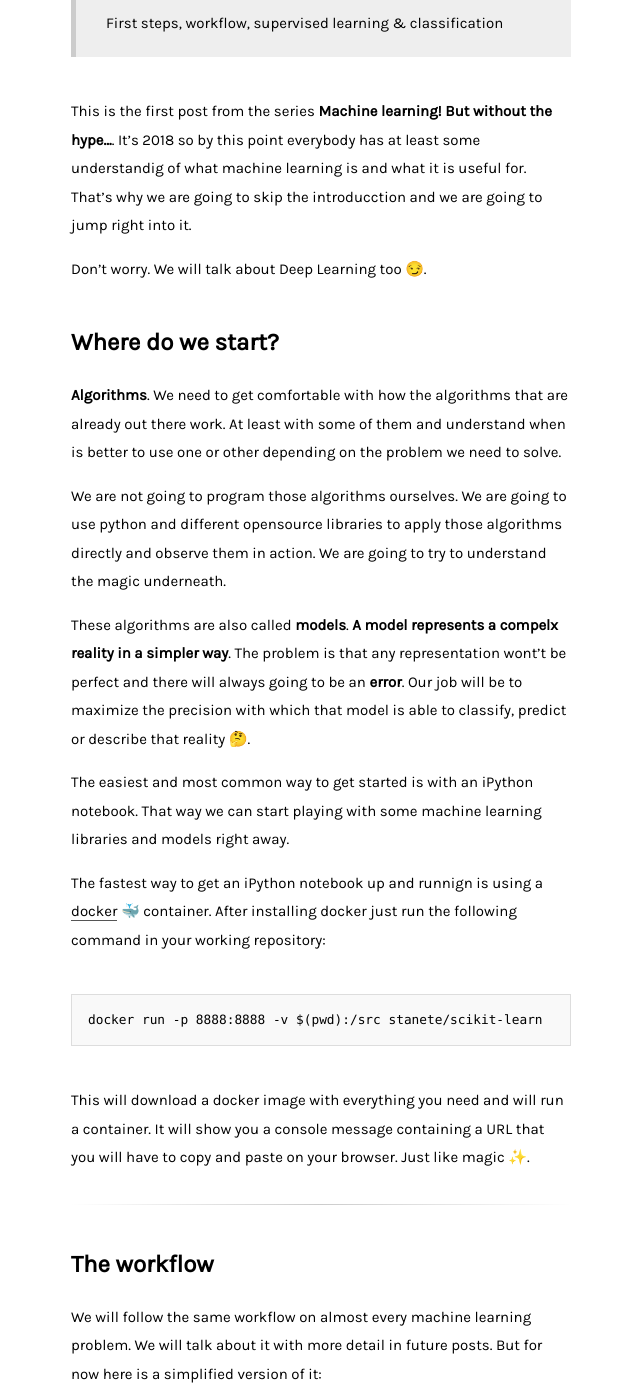
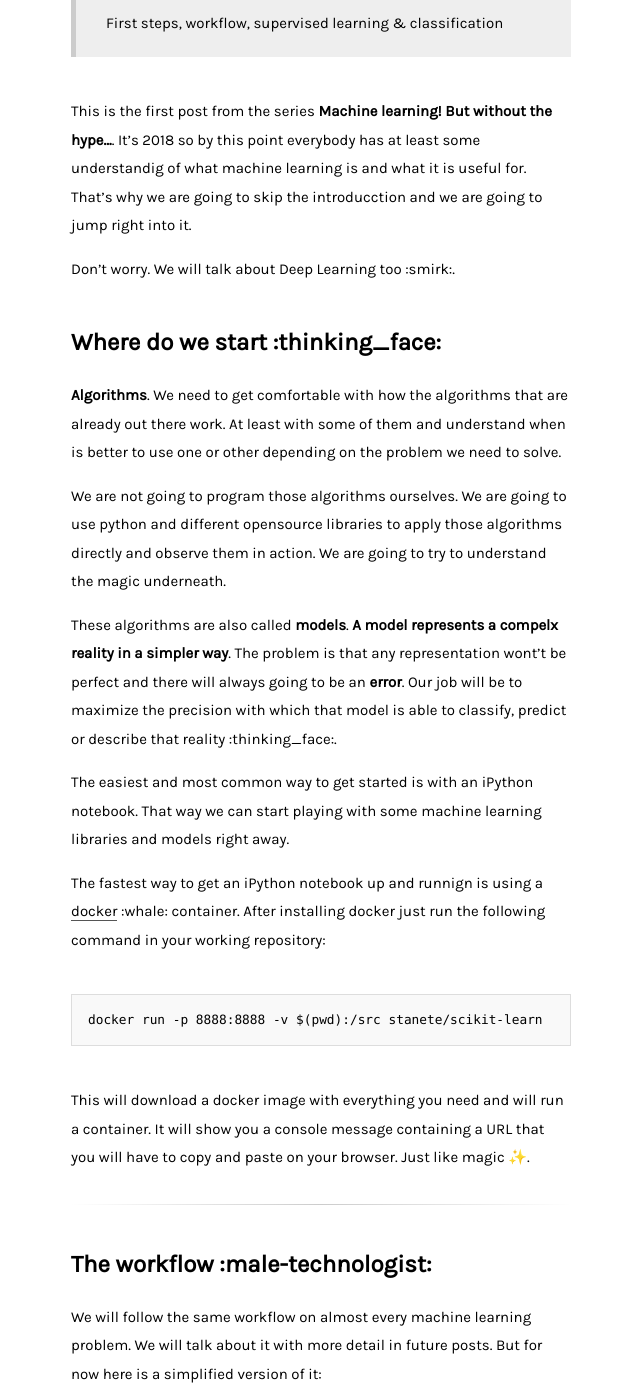
Before and after one commit to stanete/stanete.github.io, a Jekyll site: the page built from _posts/2018-09-13-machine-learning-without-hype.md, in a window 1280 px wide and 1400 px high, scrolled down 321 px. Shown: the whole window, without its empty margins (319-959 px from the left). Built offline with Jekyll 4.4.1, drawn with Linux system fonts in a browser that asks for light colours; comment, search, counter and statistics services are not loaded; some of the changed text lies outside the part shown.

````diff
--- a/_posts/2018-09-13-machine-learning-without-hype.md
+++ b/_posts/2018-09-13-machine-learning-without-hype.md
@@ -10,19 +10,19 @@
 
 This is the first post from the series **Machine learning! But without the hype...**. It's 2018 so by this point everybody has at least some understandig of what machine learning is and what it is useful for. That's why we are going to skip the introducction and we are going to jump right into it.
 
-Don't worry. We will talk about Deep Learning too 😏.
+Don't worry. We will talk about Deep Learning too :smirk:.
 
-## Where do we start?
+## Where do we start :thinking_face:
 
 **Algorithms**. We need to get comfortable with how the algorithms that are already out there work. At least with some of them and understand when is better to use one or other depending on the problem we need to solve.
 
 We are not going to program those algorithms ourselves. We are going to use python and different opensource libraries to apply those algorithms directly and observe them in action. We are going to try to understand the magic underneath.
 
-These algorithms are also called **models**. **A model represents a compelx reality in a simpler way**. The problem is that any representation wont't be perfect and there will always going to be an **error**. Our job will be to maximize the precision with which that model is able to classify, predict or describe that reality 🤔.
+These algorithms are also called **models**. **A model represents a compelx reality in a simpler way**. The problem is that any representation wont't be perfect and there will always going to be an **error**. Our job will be to maximize the precision with which that model is able to classify, predict or describe that reality :thinking_face:.
 
 The easiest and most common way to get started is with an iPython notebook. That way we can start playing with some machine learning libraries and models right away.
 
-The fastest way to get an iPython notebook up and runnign is using a [docker](https://www.docker.com) 🐳 container. After installing docker just run the following command in your working repository:
+The fastest way to get an iPython notebook up and runnign is using a [docker](https://www.docker.com) :whale: container. After installing docker just run the following command in your working repository:
 
 ```
 docker run -p 8888:8888 -v $(pwd):/src stanete/scikit-learn
@@ -32,7 +32,7 @@
 
 <div class="divider"></div>
 
-## The workflow
+## The workflow :male-technologist:
 
 We will follow the same workflow on almost every machine learning problem. We will talk about it with more detail in future posts. But for now here is a simplified version of it:
 
@@ -43,7 +43,7 @@
 
 <div class="divider"></div>
 
-## Gathering and preparing the data
+## Gathering and preparing the data :male-detective:
 
 It is improbable (difficult but not imposible) for us to develop new types of models. However a model without data isn't useful. In most cases, a model won't be able to learn from completely arbitrary data. The data needs to be presented to the model in a way that will make the model’s job easier. A model can achieve very different results depending on the structure of the data it's fed with. That's why a big part of our job will be to gather and manipulate that data to suit the needs of a certain model. That is called *feature engineering*.
 
@@ -93,7 +93,7 @@
 # ['setosa' 'versicolor' 'virginica']
 ```
 
-### Visualize the data
+### Visualize the data 📊
 
 We are going to use *matplotlib* to visualize the data. We represent each subspecies with a different color:
 
@@ -152,7 +152,7 @@
 clf.fit(features_train, labels_train)
 ```
 
-## What happened undeneath?
+## What happened undeneath 🤔
 
 The classifier has built some **decision borders** or **surfice borders** to divide the vectorial space in different sets, one for every Iris subspecies. Let's visualize those **decision borders** along with the data:
 
@@ -197,7 +197,7 @@
 
 <div class="divider"></div>
 
-## Testing the model
+## Testing the model 👮‍
 
 We have already trained the model but we don't know how **accurate** it is when classifying new Iris flowers. To find out we are going to test the classfier with the testing data.
 
@@ -249,7 +249,7 @@
 # Accuracy: 0.97
 ```
 
-Wow! The accuracy has improved a lot. As you see not everything depends on the model we use.
+Wow 👏! The accuracy has improved a lot. As you see not everything depends on the model we use.
 
 <div class="divider"></div>
 
````
